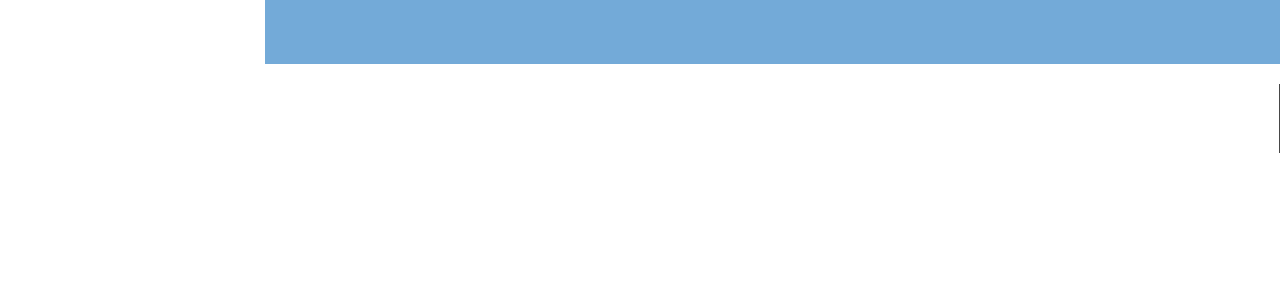
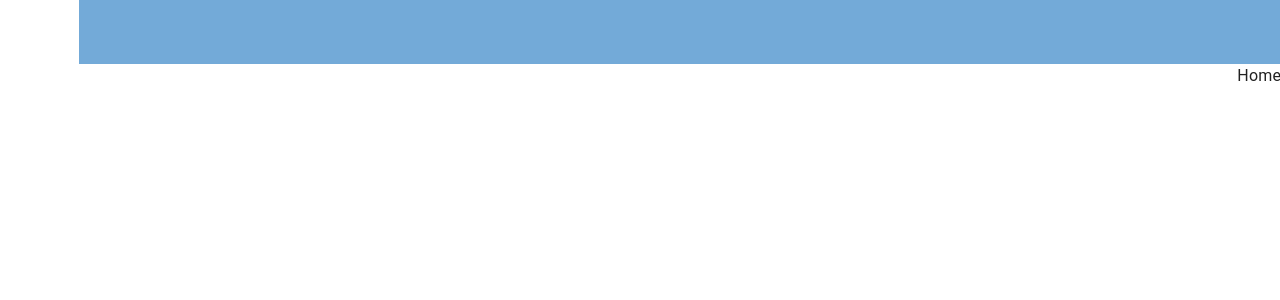
Before and after one commit to oridaniel09/ogen-fe-template, a React (Vite) app: page / in a window 1280 px wide. Shown: the top 300 px of the page. Built offline with nearby package versions, Linux system fonts and the light colour scheme.

Commit message:
fix: router icon

```diff
--- a/src/components/Navbar/index.jsx
+++ b/src/components/Navbar/index.jsx
@@ -7,6 +7,7 @@
   Typography,
 } from "@mui/material";
 import Drawer from "./Drawer";
+import MenuIcon from '@mui/icons-material/Menu';
 
 const Navbar = (props) => {
   const [openDrawer, setOpenDrawer] = useState(false);
@@ -20,10 +21,7 @@
               setOpenDrawer(true);
             }}
           >
-            <Typography color="#FFF" variant="body">
-              Press Here
-            </Typography>
-            {/* <MenuIcon /> */}
+            <MenuIcon color="text"/>
           </Button>
         </Toolbar>
       </MuiAppBar>
--- a/src/screens/HomeScreen.jsx
+++ b/src/screens/HomeScreen.jsx
@@ -7,7 +7,7 @@
 
   return (
     <div>
-      <Typography variant="h1">Home</Typography>
+      Home Screen
     </div>
   );
 };
--- a/src/theme/index.js
+++ b/src/theme/index.js
@@ -4,6 +4,10 @@
     palette: {
         primary: {
             main: "#73AAD8"
+        },
+        text: {
+            main: '#FFF',
+            light: "#000"
         }
     }
 });
```
